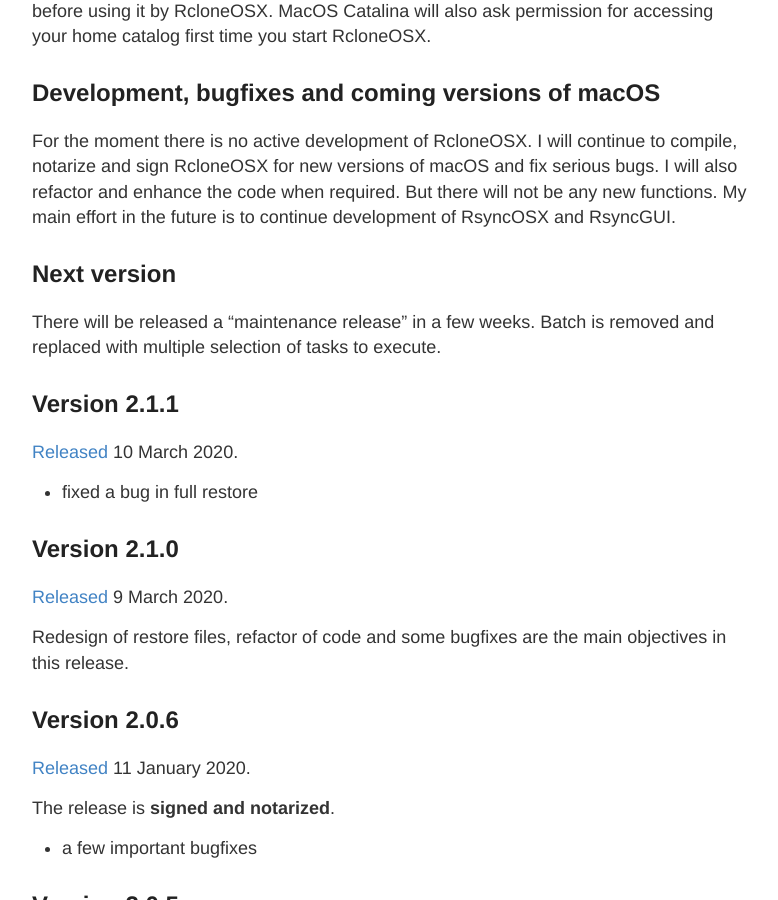
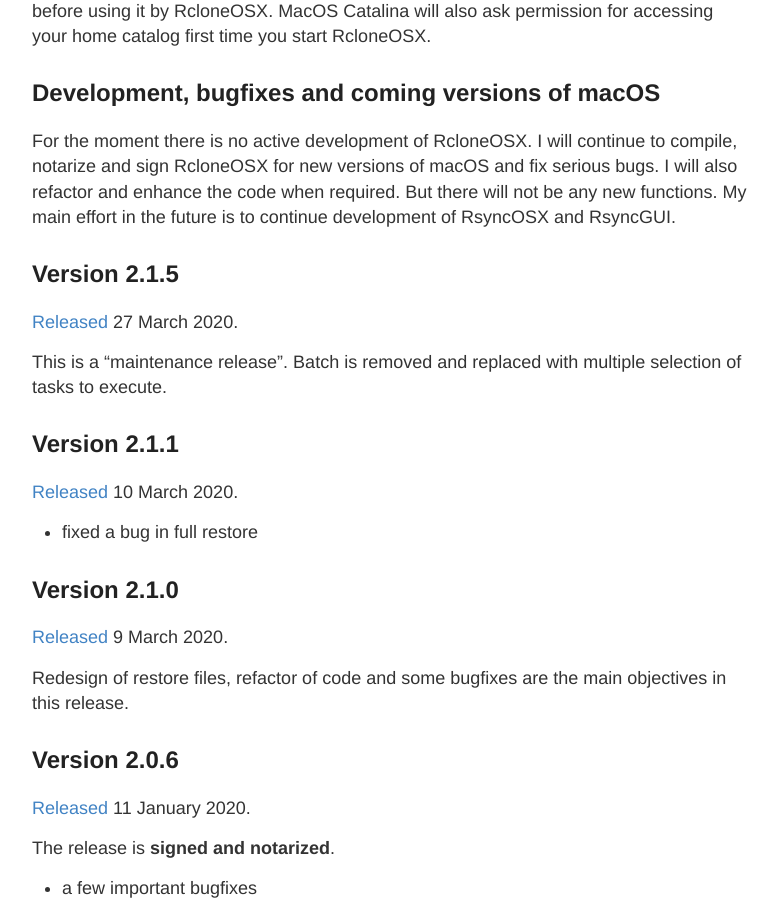
Before and after one commit to d2s/Documentation, a Jekyll site: the page built from _posts/2018-01-01-RcloneChangelog.md, in a window 1280 px wide and 900 px high, scrolled down 503 px. Shown: the whole window, without its empty margins (248-1026 px from the left). Built offline with Jekyll 4.4.1, drawn with Linux system fonts in a browser that asks for light colours.

Commit message:
Update 2018-01-01-RcloneChangelog.md

```diff
--- a/_posts/2018-01-01-RcloneChangelog.md
+++ b/_posts/2018-01-01-RcloneChangelog.md
@@ -16,9 +16,11 @@ If you are installing on macOS Catalina, execute the `rclone` utility in a termi
 
 For the moment there is no active development of RcloneOSX. I will continue to compile, notarize and sign RcloneOSX for new versions of macOS and fix serious bugs. I will also refactor and enhance the code when required. But there will not be any new functions. My main effort in the future is to continue development of RsyncOSX and RsyncGUI.
 
-## Next version
+## Version 2.1.5
 
-There will be released a "maintenance release" in a few weeks. Batch is removed and replaced with multiple selection of tasks to execute.
+[Released](https://github.com/rsyncOSX/rcloneosx/releases/tag/v2.1.5) 27 March 2020.
+
+This is a "maintenance release". Batch is removed and replaced with multiple selection of tasks to execute.
 
 ## Version 2.1.1
 
```
